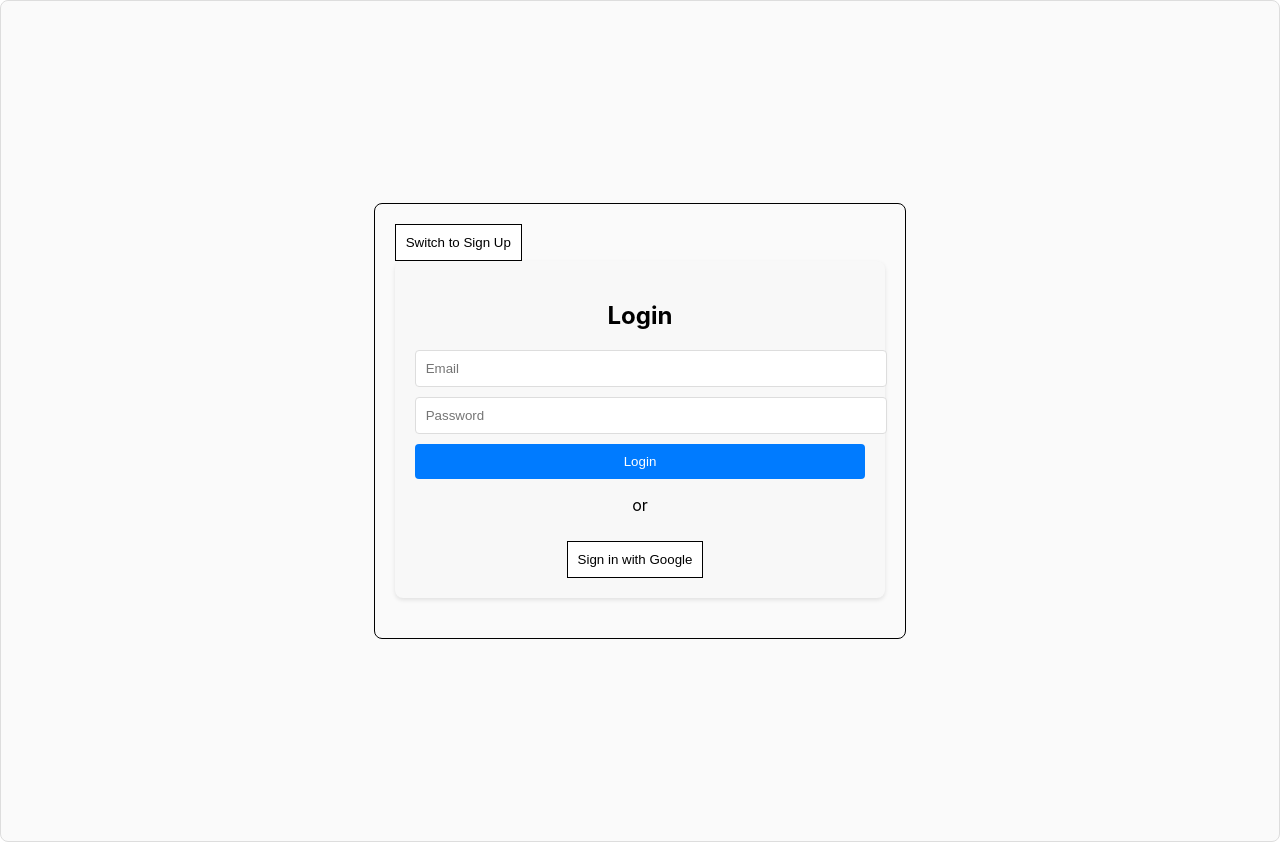
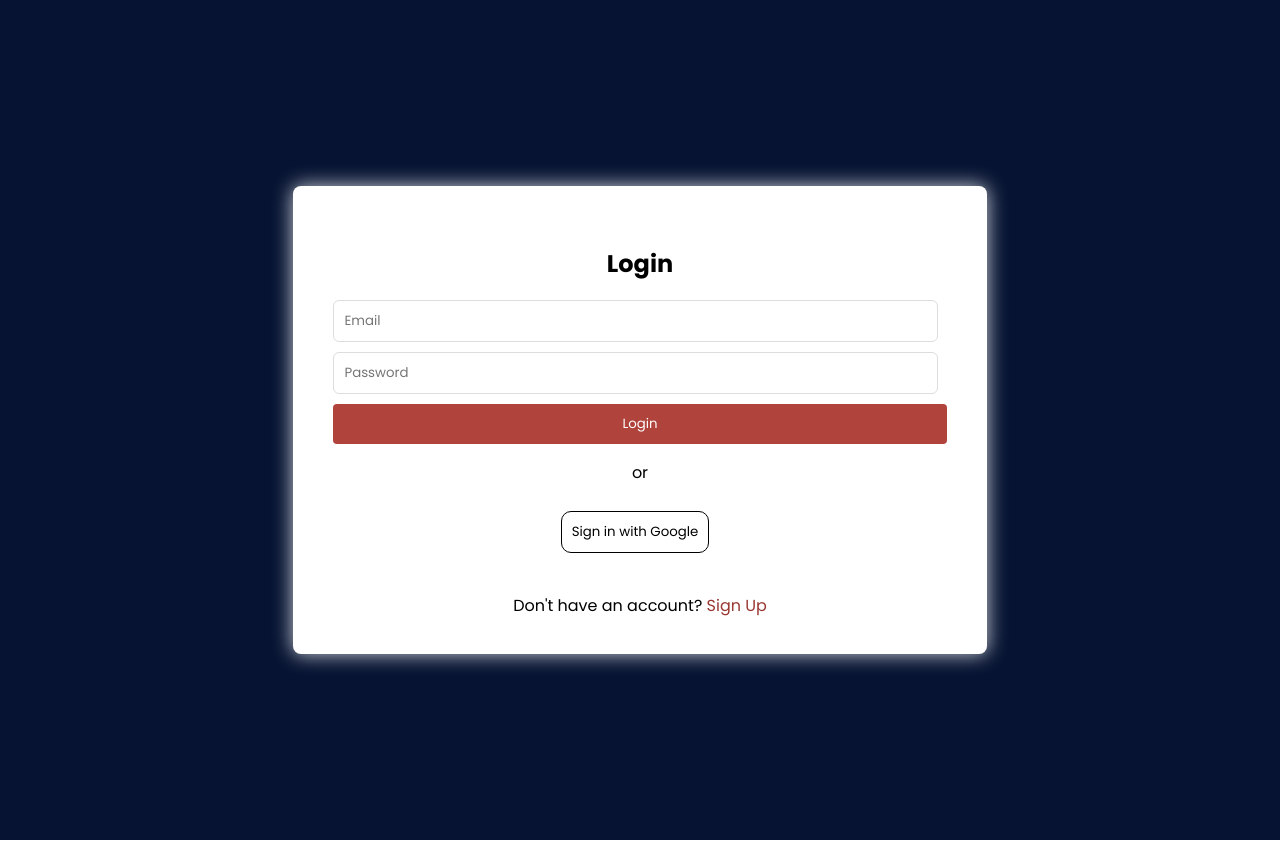
Before and after one commit to cazrot335/BLINKTALK, a React (Create React App) app in the folder frontend/: page /authentication in a window 1280 px wide. Built offline with nearby package versions, Linux system fonts and the light colour scheme.

Commit message:
fixed git conflict

```diff
--- a/frontend/src/pages/Authentication.jsx
+++ b/frontend/src/pages/Authentication.jsx
@@ -1,56 +1,56 @@
 import React, { useState } from 'react';
 import styled from 'styled-components';
-import { getAuth, signInWithEmailAndPassword, createUserWithEmailAndPassword, signInWithCredential, GoogleAuthProvider, getAdditionalUserInfo } from 'firebase/auth';
+import {  signInWithEmailAndPassword, createUserWithEmailAndPassword,  getAdditionalUserInfo } from 'firebase/auth';
 import { useNavigate } from 'react-router-dom';
 import { auth, signInWithGoogle } from './authConfig';
 
-// Styled Components for Toggle Button
-const ToggleButton = styled.button`
- background-color: #fff;
+const ToggleText = styled.p`
   color: #000;
- border: 1px solid #000;
- padding: 10px;
+  margin-top: 10px;
+  text-align: center;
+`;
+
+const ToggleButton = styled.span`
+  color: #993731;
   cursor: pointer;
   &:hover {
-    background-color: #000;
-    color: #fff;
+    text-decoration: underline;
   }
 `;
 
-// Enhanced Styled Components for Form and Inputs with flexbox for centering
 const FormContainer = styled.div`
- background-color: #f8f8f8;
   padding: 20px;
   border-radius: 8px;
- box-shadow: 0 2px 4px rgba(0, 0, 0, 0.1);
   margin-bottom: 20px;
   display: flex;
   flex-direction: column;
- align-items: center; // Center children horizontally
+  align-items: center;
+  justify-content: center; /* Align items vertically */
 `;
 
 const FormInput = styled.input`
- width: 100%;
+  width: 95%;
   padding: 10px;
   margin-bottom: 10px;
   border: 1px solid #ddd;
- border-radius: 4px;
+  border-radius: 6px;
+  font-family: "Poppins";
 `;
 
 const FormButton = styled.button`
   width: 100%;
   padding: 10px;
- background-color: #007bff;
+  background-color: #b0433c;
   color: #fff;
   border: none;
   border-radius: 4px;
   cursor: pointer;
+  font-family: "Poppins";
   &:hover {
-    background-color: #0056b3;
+    background-color: #993731;
   }
 `;
 
-// Social Sign-In Buttons with adjusted margin-top for spacing
 const SocialButton = styled.button`
   background-color: #fff;
   color: #000;
@@ -58,37 +58,41 @@ const SocialButton = styled.button`
   padding: 10px;
   cursor: pointer;
   margin-right: 10px;
- margin-top: 10px; // Adjusted margin-top for spacing
+  margin-top: 10px;
+  border-radius: 10px;
+  font-family: "Poppins";
   &:hover {
     background-color: #000;
     color: #fff;
   }
 `;
 
-// Container to center the authentication page with added styling
 const CenteredContainer = styled.div`
   display: flex;
   justify-content: center;
   align-items: center;
+  font-family: "Poppins";
   height: 100vh;
- background-color: #fafafa; // Slightly off-white background
- border: 1px solid #ddd; // Added border
- border-radius: 8px; // Added border radius
- padding: 20px; // Added padding
- gap: 20px; // Added gap for spacing between components
+  background-color: #061332;
+  padding: 20px;
+  gap: 20px;
 `;
 
-// Create a new styled component for the middle content
 const MiddleContent = styled.div`
- border: 1px solid #000; // Add a border
- border-radius: 8px; // Add a border radius
- padding: 20px; // Add some padding
+  border-radius: 8px;
+  padding: 20px;
+  background: white;
+  box-shadow: 0px 0px 20px 0px rgb(255 255 255 / 81%);
+  @media (max-width: 768px) {
+    width: 90%;
+  }
 `;
-function AuthenticationPage() {
+
+const AuthenticationPage = () => {
   const navigate = useNavigate();
   const [isLogin, setIsLogin] = useState(true);
- const [email, setEmail] = useState('');
- const [password, setPassword] = useState('');
+  const [email, setEmail] = useState("");
+  const [password, setPassword] = useState("");
 
   const toggleForm = () => {
     setIsLogin(!isLogin);
@@ -174,28 +178,51 @@ function AuthenticationPage() {
     }
    };
 
-
   return (
     <CenteredContainer>
       <MiddleContent>
-        <ToggleButton onClick={toggleForm}>
-          {isLogin ? 'Switch to Sign Up' : 'Switch to Login'}
-        </ToggleButton>
         <FormContainer>
-          <h2 className="text-2xl font-bold mb-5">{isLogin ? 'Login' : 'Sign Up'}</h2>
+          <h2 className="text-2xl font-bold mb-5">
+            {isLogin ? "Login" : "Get Started"}
+          </h2>
           <form className="space-y-5" onSubmit={handleFormSubmit}>
-            <FormInput type="email" placeholder="Email" required onChange={(e) => setEmail(e.target.value)} />
-            <FormInput type="password" placeholder="Password" required onChange={(e) => setPassword(e.target.value)} />
-            <FormButton type="submit">{isLogin ? 'Login' : 'Sign Up'}</FormButton>
+            <FormInput
+              type="email"
+              placeholder="Email"
+              required
+              onChange={(e) => setEmail(e.target.value)}
+            />
+            <FormInput
+              type="password"
+              placeholder="Password"
+              required
+              onChange={(e) => setPassword(e.target.value)}
+            />
+            <FormButton type="submit">
+              {isLogin ? "Login" : "Sign Up"}
+            </FormButton>
           </form>
           <p>or</p>
           <div className="flex flex-col items-center space-y-4 mt-4">
-            <SocialButton onClick={handleGoogleSignIn}>Sign in with Google</SocialButton>
+            <SocialButton onClick={handleGoogleSignIn}>
+              Sign in with Google
+            </SocialButton>
           </div>
         </FormContainer>
+        {isLogin ? (
+          <ToggleText>
+            Don't have an account?{" "}
+            <ToggleButton onClick={toggleForm}>Sign Up</ToggleButton>
+          </ToggleText>
+        ) : (
+          <ToggleText>
+            Already have an account?{" "}
+            <ToggleButton onClick={toggleForm}>Login</ToggleButton>
+          </ToggleText>
+        )}
       </MiddleContent>
     </CenteredContainer>
   );
-}
+};
 
 export default AuthenticationPage;
```
Lines whose indentation alone changed are shown as unchanged.
